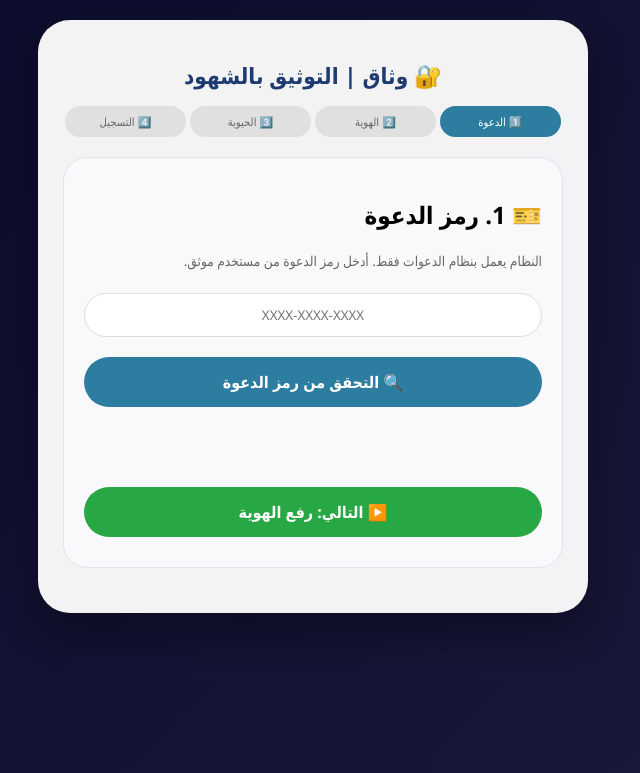
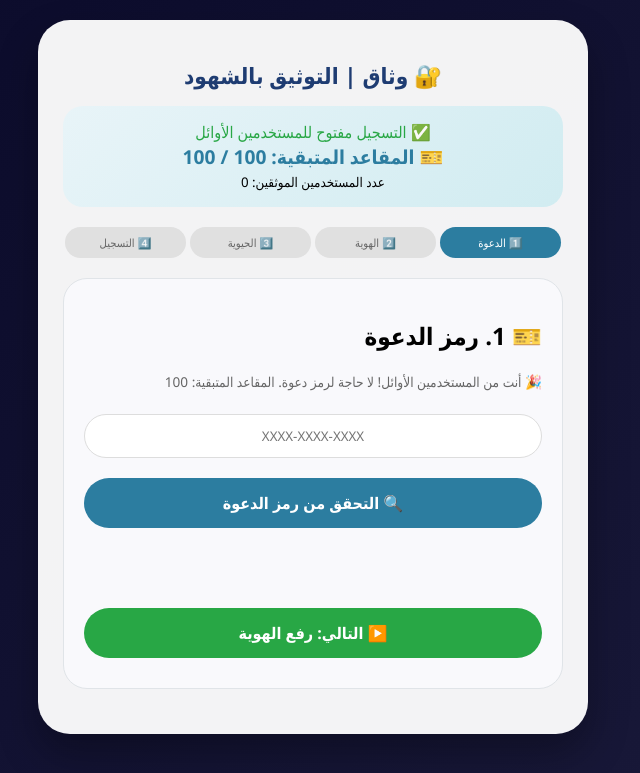
Before and after one commit to Mb4252/Decentralized-Free, a Flask app: page /verify in a window 1280 px wide. Shown: the top 773 px of the page, without its empty margins (327-967 px from the left). Run offline with Flask 3, Linux system fonts and the light colour scheme; some libraries are stand-ins or nearby versions.

Commit message:
Add system status card and update invite logic

```diff
--- a/templates/verify.html
+++ b/templates/verify.html
@@ -37,6 +37,8 @@
         .status-pending { background: #ffc107; color: #333; }
         .status-approved { background: #28a745; color: white; }
         .status-rejected { background: #dc3545; color: white; }
+        .system-status-card { background: linear-gradient(135deg, #e8f4f8, #d1ecf1); border-radius: 20px; padding: 15px; margin-bottom: 20px; text-align: center; }
+        .remaining-slots { font-size: 1.2rem; font-weight: bold; color: #2c7da0; }
     </style>
     <script src="https://cdn.jsdelivr.net/npm/face-api.js@0.22.2/dist/face-api.min.js"></script>
     <script src="https://cdnjs.cloudflare.com/ajax/libs/crypto-js/4.1.1/crypto-js.min.js"></script>
@@ -45,6 +47,12 @@
 <div class="container">
     <h1>🔐 وثاق | التوثيق بالشهود</h1>
 
+    <!-- ✅ عرض حالة النظام والمقاعد المتبقية -->
+    <div class="system-status-card" id="systemStatusCard">
+        <div id="statusSpinner" class="spinner" style="width:20px; height:20px;"></div>
+        <div id="statusText">جاري تحميل حالة النظام...</div>
+    </div>
+
     <div class="step-indicator">
         <div class="step active" id="step1">1️⃣ الدعوة</div>
         <div class="step" id="step2">2️⃣ الهوية</div>
@@ -52,11 +60,11 @@
         <div class="step" id="step4">4️⃣ التسجيل</div>
     </div>
 
-    <!-- الخطوة 1: إدخال رمز الدعوة -->
+    <!-- الخطوة 1: إدخال رمز الدعوة (أو تخطيه للمستخدمين الأوائل) -->
     <div id="step1Content">
         <div class="card">
             <h2>🎫 1. رمز الدعوة</h2>
-            <p style="font-size:0.85rem; color:#666;">النظام يعمل بنظام الدعوات فقط. أدخل رمز الدعوة من مستخدم موثق.</p>
+            <p id="inviteMessage" style="font-size:0.85rem; color:#666;">النظام يعمل بنظام الدعوات فقط. أدخل رمز الدعوة من مستخدم موثق.</p>
             <input type="text" id="inviteCode" placeholder="XXXX-XXXX-XXXX" style="width:100%; padding:12px; border-radius:40px; border:1px solid #ddd; margin:10px 0; text-align:center;">
             <button id="verifyInviteBtn" class="btn-primary">🔍 التحقق من رمز الدعوة</button>
             <div id="inviteResult" class="result"></div>
@@ -130,11 +138,13 @@
     let inviteCode = null;
     let blockIndex = null;
     let verificationStatus = null;
+    let systemStatus = null;
 
     // عناصر DOM
     const inviteCodeInput = document.getElementById('inviteCode');
     const verifyInviteBtn = document.getElementById('verifyInviteBtn');
     const inviteResult = document.getElementById('inviteResult');
+    const inviteMessage = document.getElementById('inviteMessage');
     const nextToIdentityBtn = document.getElementById('nextToIdentityBtn');
     const idCardInput = document.getElementById('idCardInput');
     const idPreview = document.getElementById('idPreview');
@@ -150,6 +160,37 @@
     const checkStatusBtn = document.getElementById('checkStatusBtn');
     const goToProfileBtn = document.getElementById('goToProfileBtn');
     const camera = document.getElementById('camera');
+    const statusText = document.getElementById('statusText');
+    const statusSpinner = document.getElementById('statusSpinner');
+
+    // ------------------- تحميل حالة النظام -------------------
+    async function loadSystemStatus() {
+        try {
+            const response = await fetch('/system-status');
+            const data = await response.json();
+            systemStatus = data;
+
+            statusSpinner.style.display = 'none';
+
+            if (data.invite_only_mode) {
+                statusText.innerHTML = `
+                    <span style="color:#dc3545;">⚠️ النظام في وضع الدعوات فقط (Invite-Only)</span><br>
+                    <small>يلزم رمز دعوة للتسجيل | عدد المستخدمين الموثقين: ${data.total_verified_users}</small>
+                `;
+                inviteMessage.innerHTML = '⚠️ النظام في وضع الدعوات فقط. أدخل رمز الدعوة من مستخدم موثق.';
+            } else {
+                statusText.innerHTML = `
+                    <span style="color:#28a745;">✅ التسجيل مفتوح للمستخدمين الأوائل</span><br>
+                    <span class="remaining-slots">🎫 المقاعد المتبقية: ${data.free_registrations_remaining} / ${data.max_free_users}</span><br>
+                    <small>عدد المستخدمين الموثقين: ${data.total_verified_users}</small>
+                `;
+                inviteMessage.innerHTML = `🎉 أنت من المستخدمين الأوائل! لا حاجة لرمز دعوة. المقاعد المتبقية: ${data.free_registrations_remaining}`;
+            }
+        } catch(e) {
+            console.error("فشل تحميل حالة النظام", e);
+            statusText.innerHTML = '<span style="color:#dc3545;">⚠️ لا يمكن الاتصال بالخادم</span>';
+        }
+    }
 
     // ------------------- تحميل النماذج -------------------
     async function loadModels() {
@@ -164,11 +205,25 @@
         }
     }
 
-    // ------------------- التحقق من رمز الدعوة -------------------
+    // ------------------- التحقق من رمز الدعوة (مع دعم المستخدمين الأوائل) -------------------
     verifyInviteBtn.onclick = async () => {
         const code = inviteCodeInput.value.trim().toUpperCase();
+
+        // ✅ التحقق أولاً من حالة النظام
+        const statusRes = await fetch('/system-status');
+        const status = await statusRes.json();
+
+        if (!status.invite_only_mode) {
+            // ✅ التسجيل مجاني (أول 100 مستخدم)
+            inviteCode = null;
+            inviteResult.innerHTML = `<span class="success">✅ مرحباً بك! أنت من أوائل المستخدمين. لا حاجة لرمز دعوة.</span>`;
+            nextToIdentityBtn.disabled = false;
+            return;
+        }
+
+        // إذا كان النظام في وضع الدعوات فقط، تحقق من الرمز
         if (!code) {
-            inviteResult.innerHTML = '<span class="error">❌ الرجاء إدخال رمز الدعوة</span>';
+            inviteResult.innerHTML = '<span class="error">❌ النظام في وضع الدعوات فقط. الرجاء إدخال رمز الدعوة.</span>';
             return;
         }
 
@@ -377,7 +432,7 @@
             return;
         }
 
-        // حساب نسبة التطابق (تحقق إضافي)
+        // حساب نسبة التطابق
         const distance = faceapi.euclideanDistance(faceDescriptor, idDescriptor);
         const similarity = Math.round((1 - Math.min(distance, 1)) * 100);
 
@@ -485,6 +540,8 @@
         }
     }
 
+    // ------------------- بدء التشغيل -------------------
+    loadSystemStatus();
     loadModels();
     updateSteps();
 </script>
```
